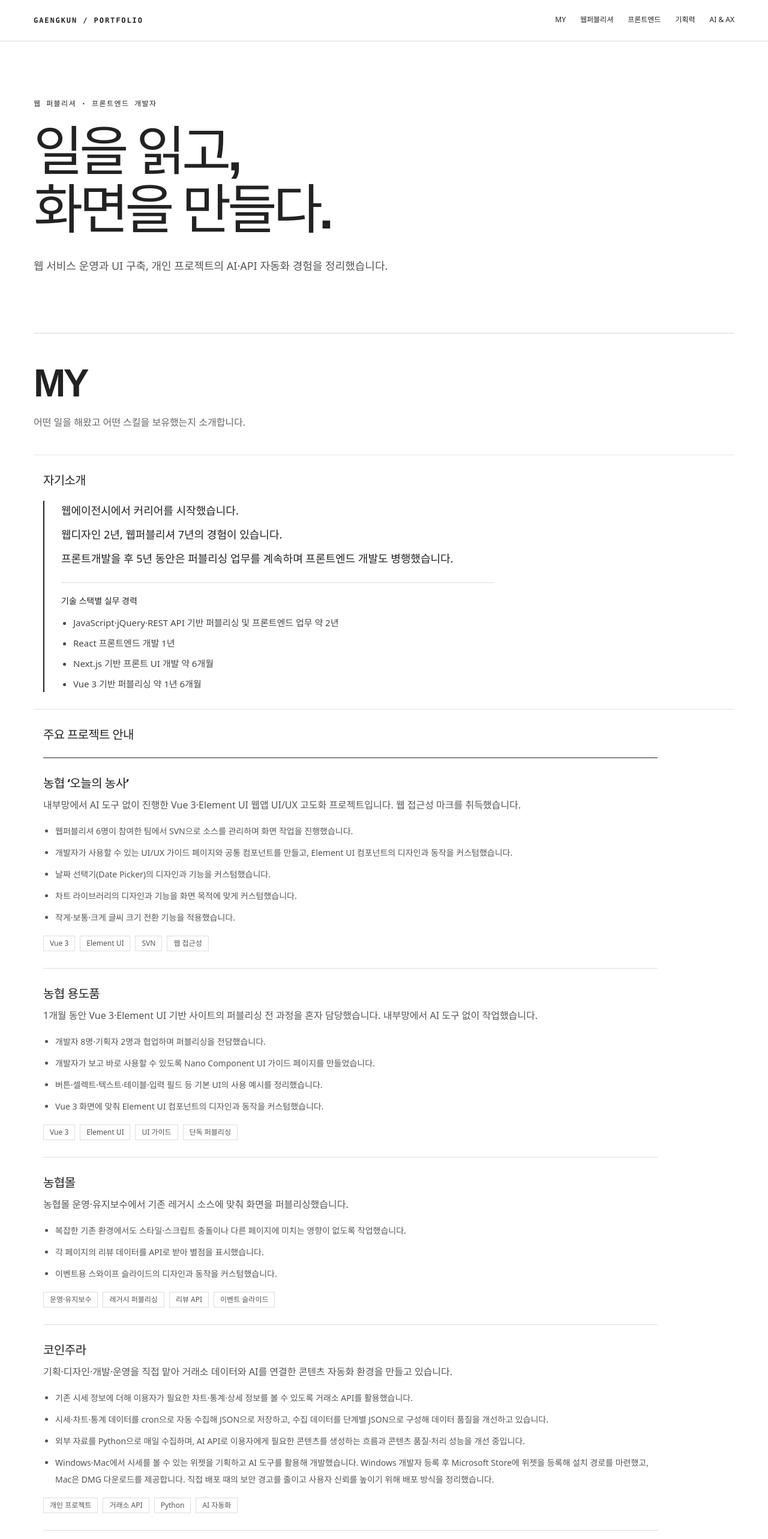
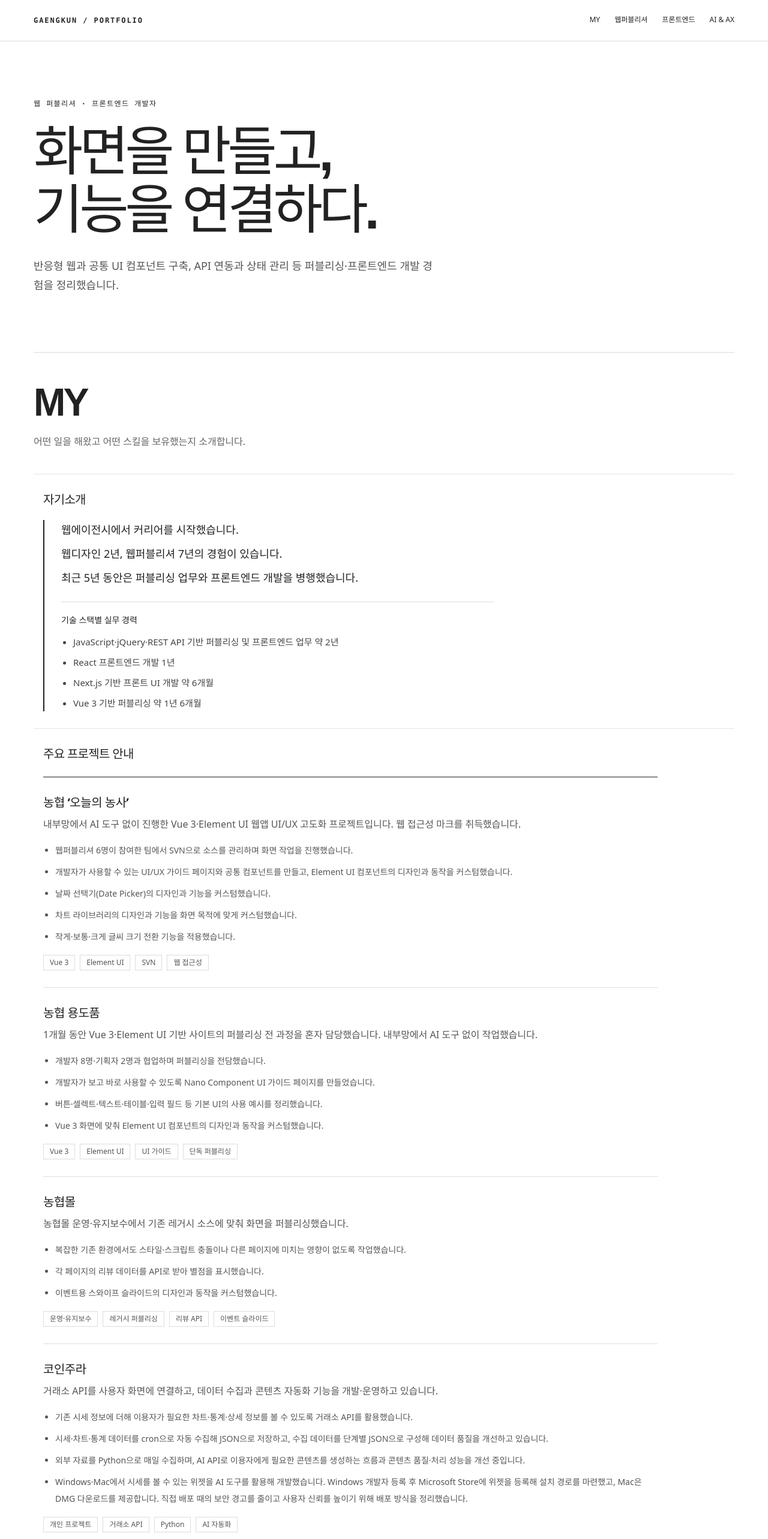
Before and after one commit to gaengkun/portfolio, a React (Vite) app: page / in a window 1280 px wide. Shown: the top 2566 px of the page at 60% size. Built offline with nearby package versions, Linux system fonts and the light colour scheme; the HTML template or start-up script is replaced by a standard one.

Commit message:
Focus portfolio on publishing and frontend development

```diff
--- a/index.html
+++ b/index.html
@@ -4,7 +4,7 @@
     <meta charset="UTF-8" />
     <meta name="viewport" content="width=device-width, initial-scale=1.0" />
     <meta name="theme-color" content="#f5f3ee" />
-    <meta name="description" content="퍼블리싱, 프론트엔드, 기획, AI·AX 작업을 정리한 gaengkun의 포트폴리오" />
+    <meta name="description" content="반응형 웹, UI 컴포넌트, API 연동과 상태 관리 등 웹 퍼블리셔·프론트엔드 개발자 gaengkun의 포트폴리오" />
     <title>gaengkun — Portfolio Index</title>
   </head>
   <body>
--- a/src/App.tsx
+++ b/src/App.tsx
@@ -140,8 +140,8 @@ function IndexPage() {
       <main id="top" className="mx-auto max-w-[1440px] px-6 pb-24 sm:px-10 lg:px-14">
         <div className="pb-16 pt-14 sm:pb-20 sm:pt-20 lg:pb-24 lg:pt-24">
           <p className="pf-mono mb-6 text-xs font-semibold tracking-[0.12em] text-[#222]">웹 퍼블리셔 · 프론트엔드 개발자</p>
-          <h1 className="pf-heading max-w-[58rem] text-[clamp(3.2rem,7vw,6rem)] leading-[1.08] tracking-[-0.07em]">일을 읽고,<br />화면을 만들다<span className="text-[#222]">.</span></h1>
-          <p className="mt-7 max-w-[42rem] text-base leading-8 text-[#555] sm:text-lg">웹 서비스 운영과 UI 구축, 개인 프로젝트의 AI·API 자동화 경험을 정리했습니다.</p>
+          <h1 className="pf-heading max-w-[58rem] text-[clamp(3.2rem,7vw,6rem)] leading-[1.08] tracking-[-0.07em]">화면을 만들고,<br />기능을 연결하다<span className="text-[#222]">.</span></h1>
+          <p className="mt-7 max-w-[42rem] text-base leading-8 text-[#555] sm:text-lg">반응형 웹과 공통 UI 컴포넌트 구축, API 연동과 상태 관리 등 퍼블리싱·프론트엔드 개발 경험을 정리했습니다.</p>
         </div>
 
         <div className="space-y-20 sm:space-y-28">
--- a/src/content.ts
+++ b/src/content.ts
@@ -32,7 +32,7 @@ export const portfolioCategories: PortfolioCategory[] = [
           '웹에이전시에서 커리어를 시작했습니다.',
           '웹디자인 2년, 웹퍼블리셔 7년의 경험이 있습니다.',
         ],
-        description: '프론트개발을 후 5년 동안은 퍼블리싱 업무를 계속하며 프론트엔드 개발도 병행했습니다.',
+        description: '최근 5년 동안은 퍼블리싱 업무와 프론트엔드 개발을 병행했습니다.',
         experience: [
           'JavaScript·jQuery·REST API 기반 퍼블리싱 및 프론트엔드 업무 약 2년',
           'React 프론트엔드 개발 1년',
@@ -80,13 +80,13 @@ export const portfolioCategories: PortfolioCategory[] = [
           },
           {
             title: '코인주라',
-            description: '기획·디자인·개발·운영을 직접 맡아 거래소 데이터와 AI를 연결한 콘텐츠 자동화 환경을 만들고 있습니다.',
+            description: '거래소 API를 사용자 화면에 연결하고, 데이터 수집과 콘텐츠 자동화 기능을 개발·운영하고 있습니다.',
             tags: ['개인 프로젝트', '거래소 API', 'Python', 'AI 자동화'],
             details: [
               '기존 시세 정보에 더해 이용자가 필요한 차트·통계·상세 정보를 볼 수 있도록 거래소 API를 활용했습니다.',
               '시세·차트·통계 데이터를 cron으로 자동 수집해 JSON으로 저장하고, 수집 데이터를 단계별 JSON으로 구성해 데이터 품질을 개선하고 있습니다.',
               '외부 자료를 Python으로 매일 수집하며, AI API로 이용자에게 필요한 콘텐츠를 생성하는 흐름과 콘텐츠 품질·처리 성능을 개선 중입니다.',
-              'Windows·Mac에서 시세를 볼 수 있는 위젯을 기획하고 AI 도구를 활용해 개발했습니다. Windows 개발자 등록 후 Microsoft Store에 위젯을 등록해 설치 경로를 마련했고, Mac은 DMG 다운로드를 제공합니다. 직접 배포 때의 보안 경고를 줄이고 사용자 신뢰를 높이기 위해 배포 방식을 정리했습니다.',
+              'Windows·Mac에서 시세를 볼 수 있는 위젯을 AI 도구를 활용해 개발했습니다. Windows 개발자 등록 후 Microsoft Store에 위젯을 등록해 설치 경로를 마련했고, Mac은 DMG 다운로드를 제공합니다. 직접 배포 때의 보안 경고를 줄이고 사용자 신뢰를 높이기 위해 배포 방식을 정리했습니다.',
             ],
           },
           {
@@ -159,15 +159,6 @@ export const portfolioCategories: PortfolioCategory[] = [
     entries: [],
   },
   {
-    id: 'planning',
-    title: '기획력',
-    description: '화면을 만들기 전, 어떤 정보를 어떤 순서로 보여줄지 정한 과정입니다.',
-    entries: [
-      { id: 'coin-price-pages', title: '코인 시세 서브페이지', description: '시세 정보를 찾고 비교하는 흐름을 페이지 단위로 정리합니다.' },
-      { id: 'main-structure', title: '메인 구성', description: '첫 화면의 정보 우선순위와 이동 경로를 설계한 과정을 소개합니다. 아래 이미지는 구성 방식의 예시입니다.', image: 'images/main-structure.svg' },
-    ],
-  },
-  {
     id: 'ai-ax',
     title: 'AI & AX',
     description: '반복 업무를 구조화하고, AI를 검증 가능한 흐름에 연결한 작업입니다.',
```
Also changed, not shown: public/images/main-structure.svg (deleted), 1 other file (tests, documents, lock files or other folders).
